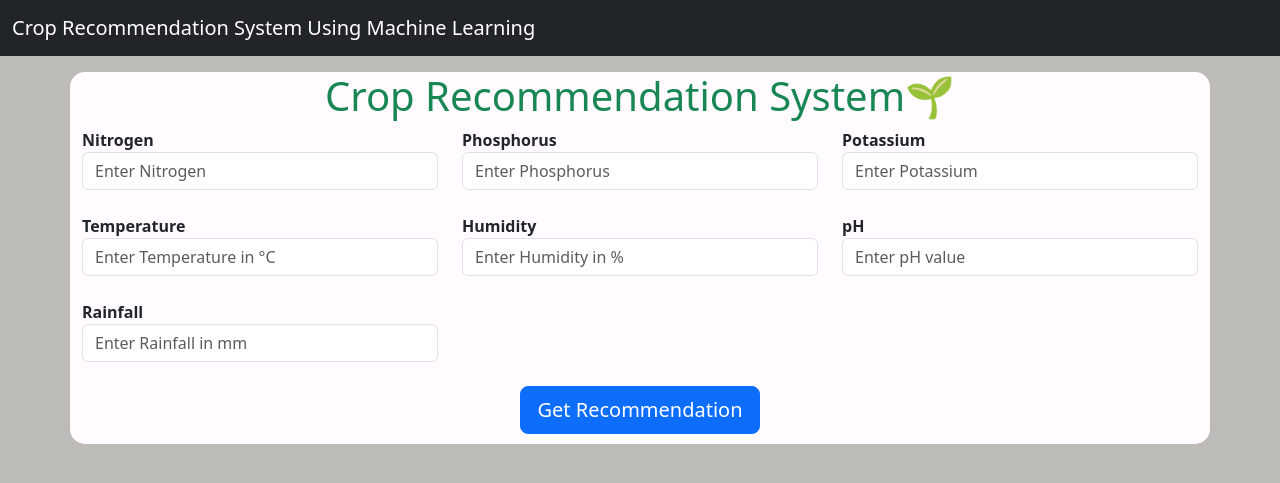
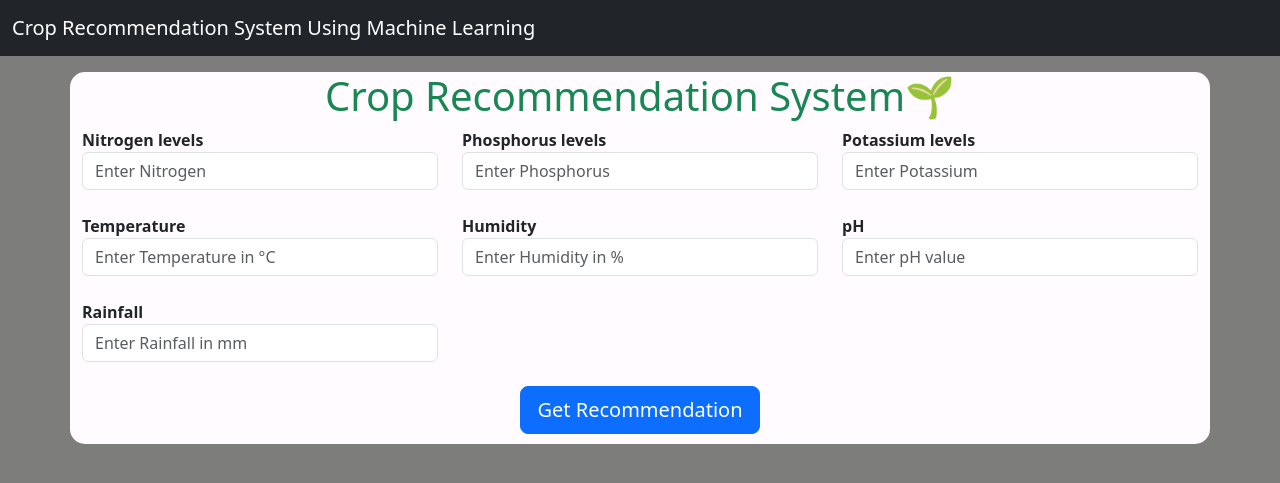
Before and after one commit to MENDEMUKESH/Crop-Recommendation-system, a Flask app: page / in a window 1280 px wide. Shown: the top 483 px of the page. Run offline with Flask 3, Linux system fonts and the light colour scheme; parts of the project's set-up code (start-up, migrations or seed data) failed here and were passed over.

Commit message:
file updation

```diff
--- a/Crop_Recommendation-main/templates/index.html
+++ b/Crop_Recommendation-main/templates/index.html
@@ -36,7 +36,7 @@
 
 
 
-  <body style="background:#BCBBB8">
+  <body style="background:#7d7d7b">
   <!--=======================navbar=====================================================-->
 <nav class="navbar navbar-expand-lg navbar-dark bg-dark">
   <div class="container-fluid">
@@ -52,15 +52,15 @@
       <form action="/predict" method="POST">
           <div class="row">
               <div class="col-md-4">
-					<label for="Nitrogen">Nitrogen</label>
+					<label for="Nitrogen">Nitrogen levels</label>
 					<input type="number" id="Nitrogen" name="Nitrogen" placeholder="Enter Nitrogen" class="form-control" required step="0">
 				</div>
                <div class="col-md-4">
-					<label for="Phosporus">Phosphorus</label>
+					<label for="Phosporus">Phosphorus levels</label>
 					<input type="number" id="Phosporus" name="Phosporus" placeholder="Enter Phosphorus" class="form-control" required step="00">
 				</div>
 				<div class="col-md-4">
-					<label for="Potassium">Potassium</label>
+					<label for="Potassium">Potassium levels</label>
 					<input type="number" id="Potassium" name="Potassium" placeholder="Enter Potassium" class="form-control" required step="0">
 				</div>
           </div>
```
Also changed, not shown: Crop_Recommendation-main/README.md (deleted), README.md (deleted).
